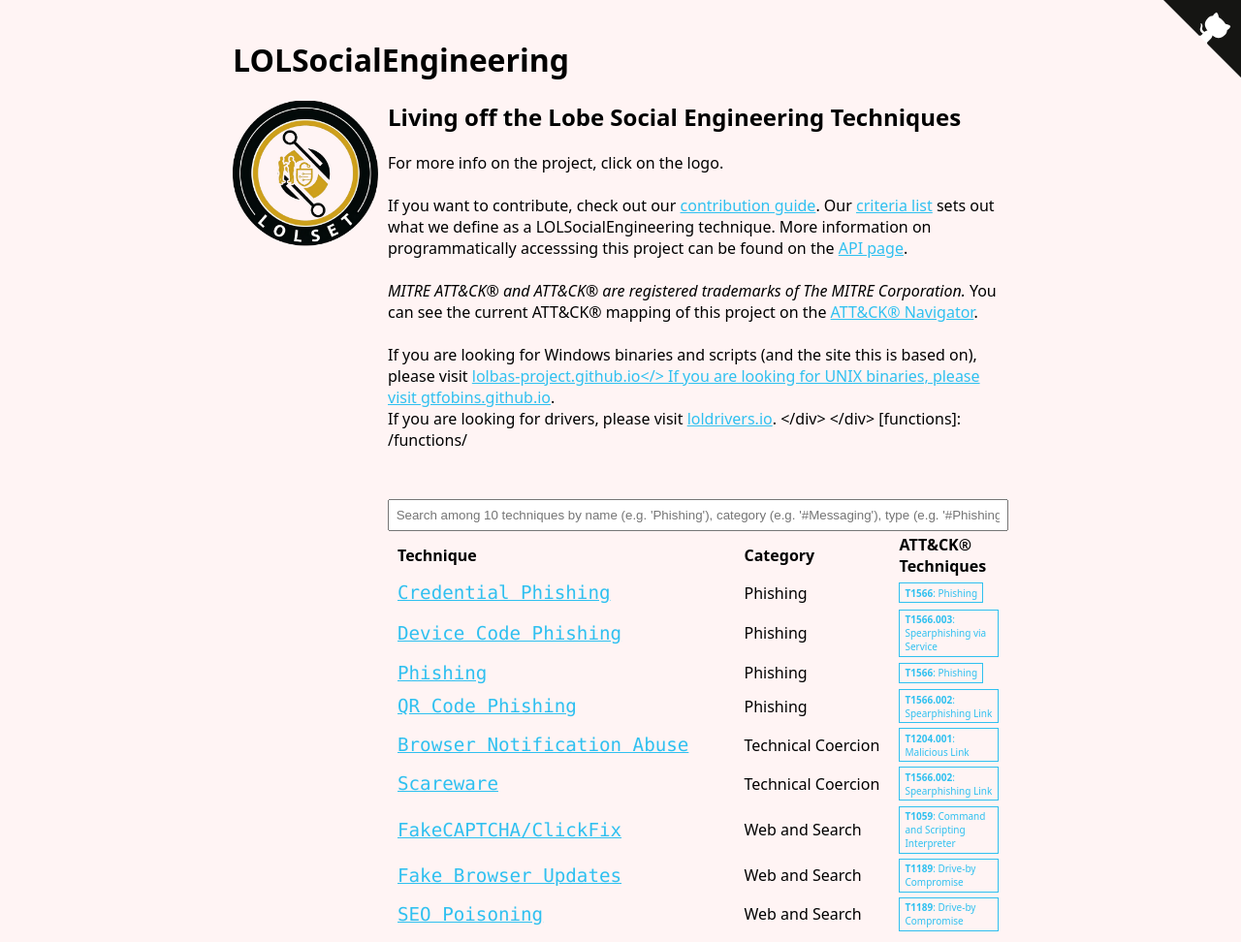
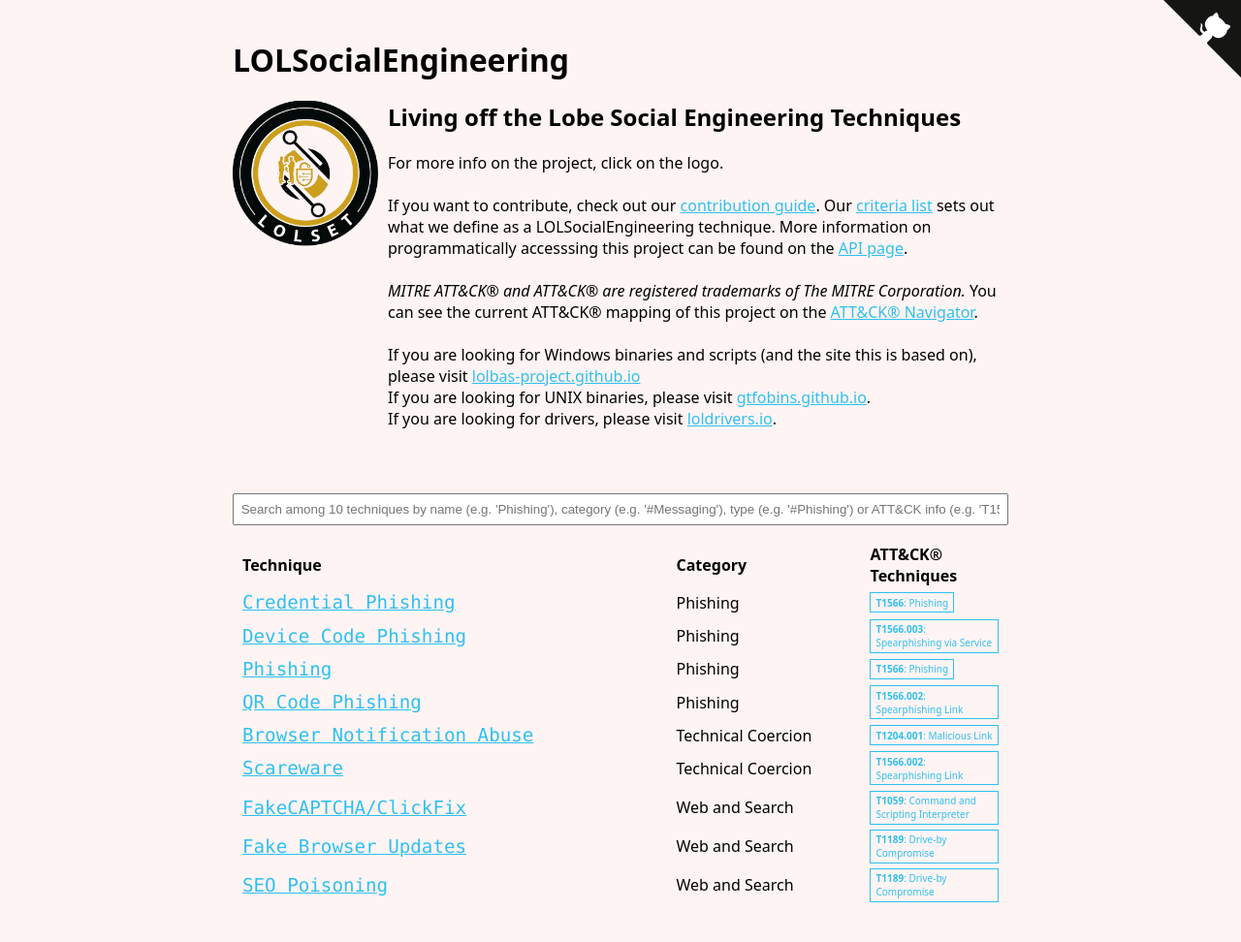
Before and after one commit to LOLSocialEngineering/LOLSocialEngineering.github.io, a Jekyll site: the page built from index.md, in a window 1280 px wide. Shown: the whole page at 97% size. Built offline with Jekyll 4.4.1, drawn with Linux system fonts in a browser that asks for light colours; after the commit the page ends 942 px from its top, so only the background shows below that.

Commit message:
main page fix oops

```diff
--- a/index.md
+++ b/index.md
@@ -21,7 +21,8 @@ Our <a href="https://github.com/LOLSocialEngineering/LOLSocialEngineering.github
 <span style="font-style: italic;">MITRE ATT&amp;CK&reg; and ATT&amp;CK&reg; are registered trademarks of The MITRE Corporation.</span> You can see the current ATT&amp;CK&reg; mapping of this project on the <a href="https://mitre-attack.github.io/attack-navigator/#layerURL={{ '/mitre_attack_navigator_layer.json' | absolute_url | replace:"http://","https://" }}">ATT&amp;CK&reg; Navigator</a>.
 <br>
 <br>
-If you are looking for Windows binaries and scripts (and the site this is based on), please visit <a href="https://lolbas-project.github.io">lolbas-project.github.io</>
+If you are looking for Windows binaries and scripts (and the site this is based on), please visit <a href="https://lolbas-project.github.io">lolbas-project.github.io</a>
+<br>
 If you are looking for UNIX binaries, please visit <a href="https://gtfobins.github.io/">gtfobins.github.io</a>.
 <br>
 If you are looking for drivers, please visit <a href="https://www.loldrivers.io/">loldrivers.io</a>.
```
Also changed, not shown: 1 other file.
